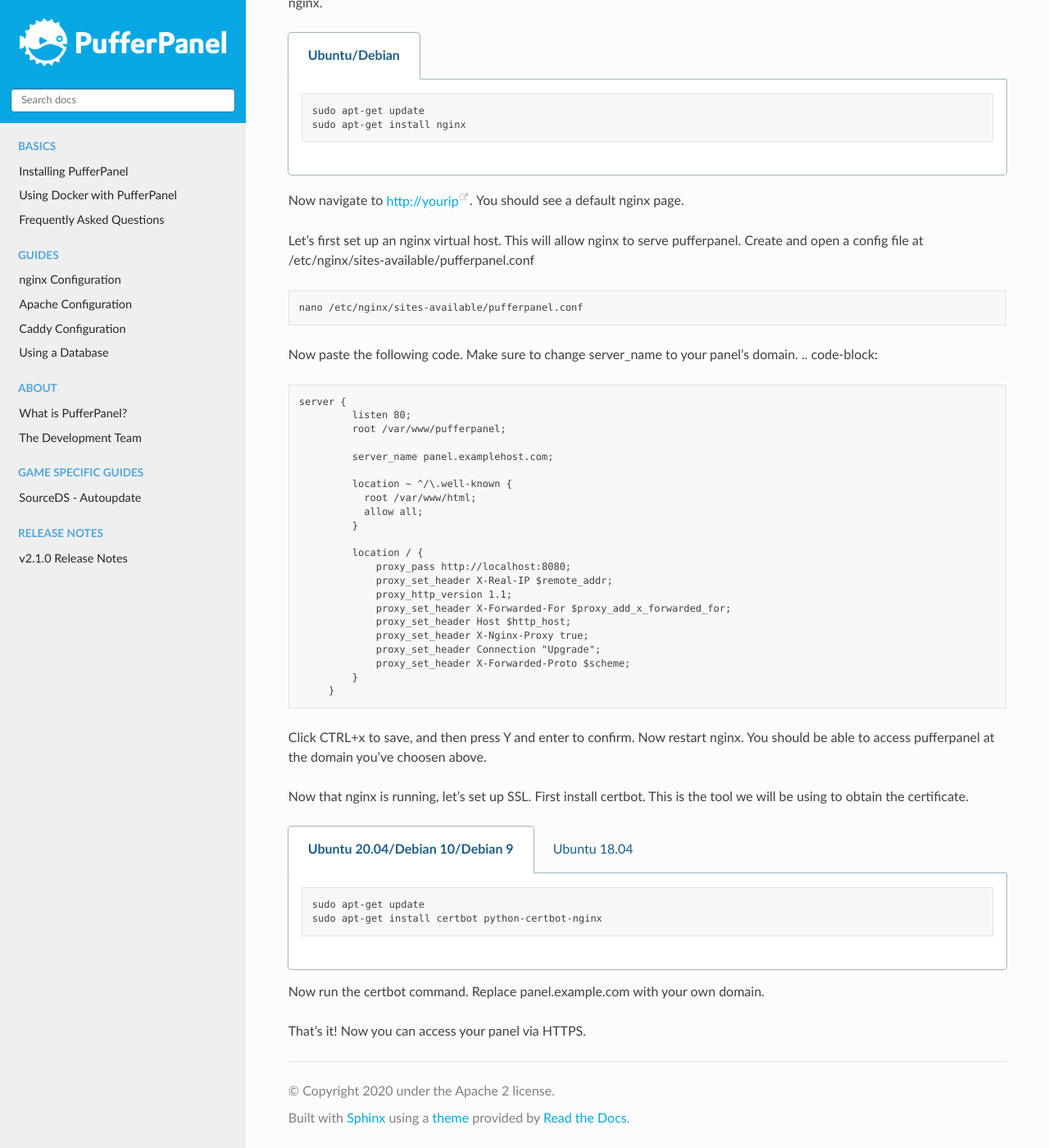
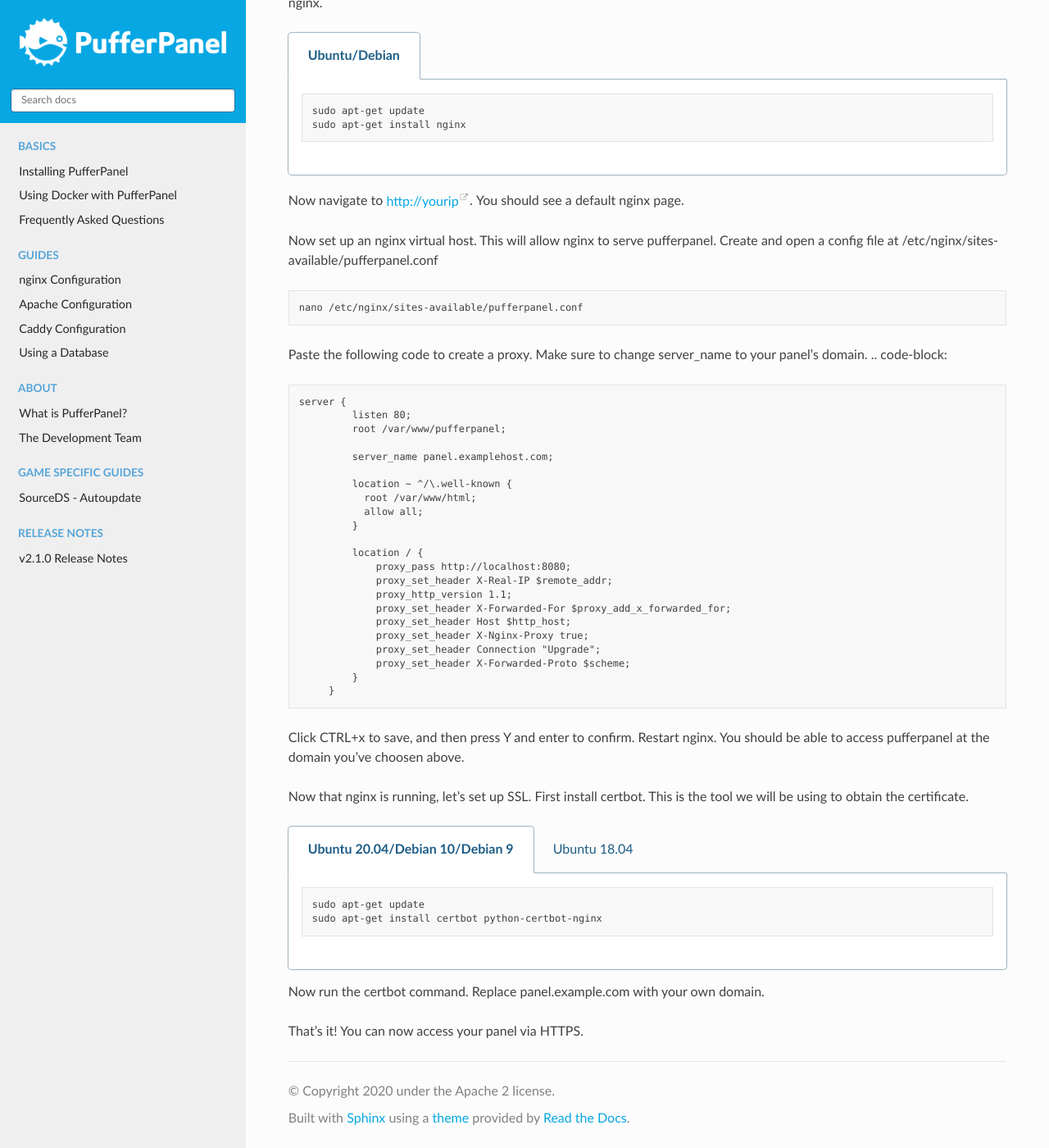
Before and after one commit to pufferpanel/documentation, a Sphinx documentation site: the page built from source/guides/ssl-setup-nginx.rst, in a window 1280 px wide and 1400 px high, scrolled down 356 px. Shown: the whole window at 82% size. Built offline with Sphinx 7.4.7 and the Read the Docs theme 2.0.0, drawn with Linux system fonts in a browser that asks for light colours.

Commit message:
Update ssl-setup-nginx.rst

```diff
--- a/source/guides/ssl-setup-nginx.rst
+++ b/source/guides/ssl-setup-nginx.rst
@@ -23,14 +23,14 @@
 
 Now navigate to http://yourip. You should see a default nginx page.
 
-Let's first set up an nginx virtual host. This will allow nginx to serve pufferpanel.
+Now set up an nginx virtual host. This will allow nginx to serve pufferpanel.
 Create and open a config file at /etc/nginx/sites-available/pufferpanel.conf
 
 .. code-block:: bash
 
     nano /etc/nginx/sites-available/pufferpanel.conf
 
-Now paste the following code. Make sure to change server_name to your panel's domain.
+Paste the following code to create a proxy. Make sure to change server_name to your panel's domain.
 .. code-block::
     server {
              listen 80;
@@ -56,7 +56,7 @@
          }
 
 Click CTRL+x to save, and then press Y and enter to confirm.
-Now restart nginx. You should be able to access pufferpanel at the domain you've choosen above.
+Restart nginx. You should be able to access pufferpanel at the domain you've choosen above.
 
 .. code-block:: bash
     systemctl restart nginx
@@ -86,4 +86,4 @@
 .. code-block:: bash
     sudo certbot --nginx -d panel.example.com
 
-That's it! Now you can access your panel via HTTPS.
+That's it! You can now access your panel via HTTPS.
```
